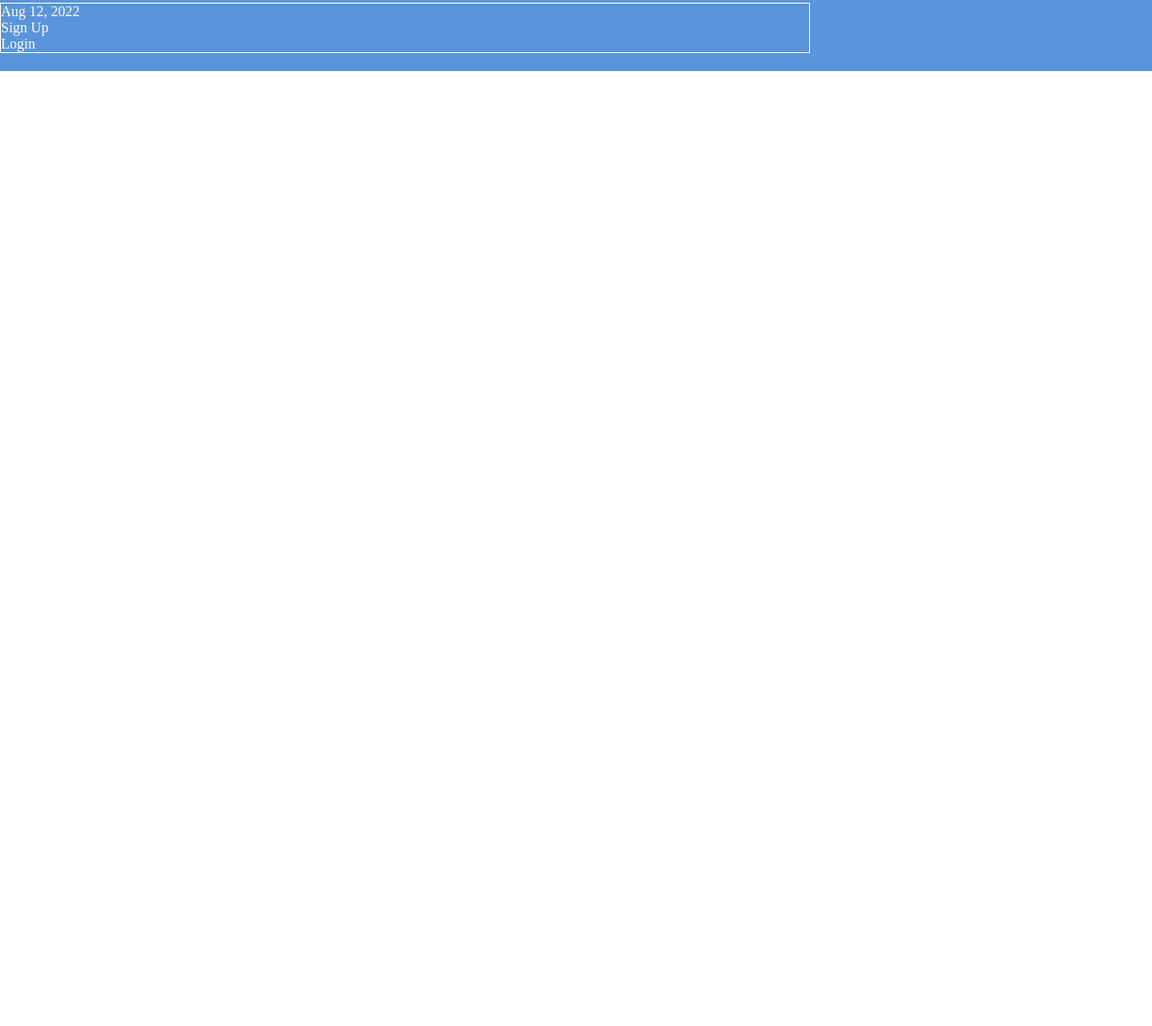
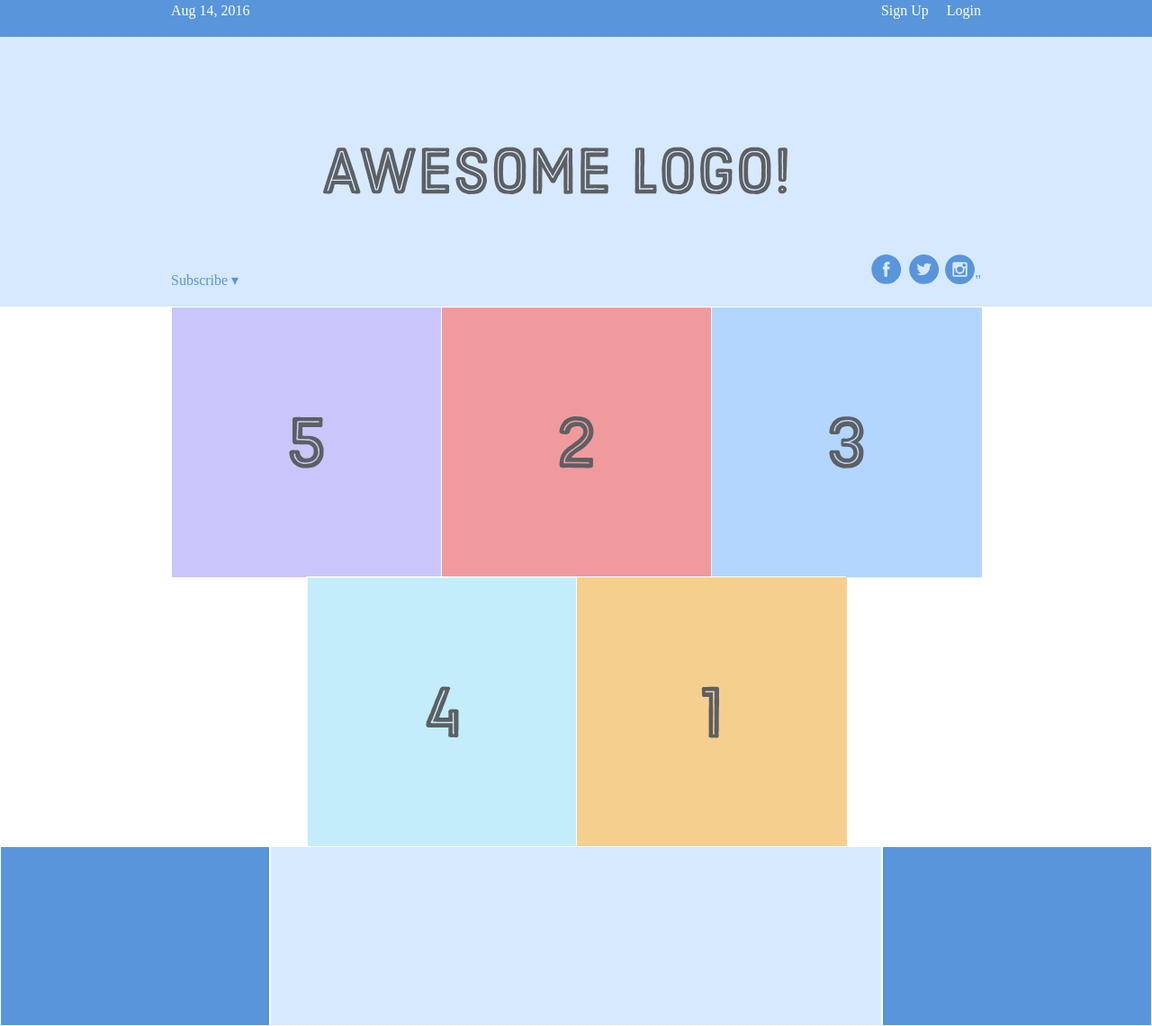
Before and after one commit to Bluejay11/flex-wepage-tutorial-, a plain HTML site: page index.html in a window 1280 px wide. Shown: the part 17-1158 px from the top of the page at 90% size. Before the commit the page ends 800 px from the top, so only its background shows below. Drawn offline with Linux system fonts and the light colour scheme.

Commit message:
complete tutorial

```diff
--- a/index.html
+++ b/index.html
@@ -8,10 +8,43 @@
     <body>
         <div class='menu-container'>
             <div class='menu'>
-              <div class='date'>Aug 12, 2022</div>
+              <div class='date'>Aug 14, 2016</div>
               <div class='signup'>Sign Up</div>
               <div class='login'>Login</div>
             </div>
           </div>
+
+        <div class="header-container">
+            <div class="header">
+                <div class="subscribe">Subscribe &#9662;</div>
+                <div class="logo"><img src="/images/awesome-logo.svg"></div>
+                <div class="social"><img src="/images/social-icons.svg">"</div>
+            </div>
+        </div>
+        <div class='photo-grid-container'>
+            <div class='photo-grid'>
+              <div class='photo-grid-item first-item'>
+                <img src='images/one.svg'/>
+              </div>
+              <div class='photo-grid-item'>
+                <img src='images/two.svg'/>
+              </div>
+              <div class='photo-grid-item'>
+                <img src='images/three.svg'/>
+              </div>
+              <div class='photo-grid-item'>
+                <img src='images/four.svg'/>
+              </div>
+              <div class='photo-grid-item last-item'>
+                <img src='images/five.svg'/>
+              </div>
+            </div>
+          </div>
+          <div class='footer'>
+            <div class='footer-item footer-one'></div>
+            <div class='footer-item footer-two'></div>
+            <div class='footer-item footer-three'></div>
+          </div>
+
     </body>
 </html>
--- a/styles.css
+++ b/styles.css
@@ -8,9 +8,92 @@
     color: #fff;
     background-color: #5995DA;  /* Blue */
     padding: 20px 0;
+    display: flex;
+    justify-content: center;
   }
 
   .menu {
-    border: 1px solid #fff;  /* For debugging */
     width: 900px;
+    display: flex;
+    justify-content: space-between;
   }
+
+  .links {
+    display: flex;
+    justify-content: flex-end;
+  }
+
+  .login {
+    margin-left: 20px;
+    display: flex;
+  }
+
+  .header-container {
+    color: #5995DA;
+    background-color: #D6E9FE;
+    display: flex;
+    justify-content: center;
+  }
+
+  .header {
+    width: 900px;
+    height: 300px;
+    display: flex;
+    justify-content: space-between;
+    align-items: center;
+  }
+
+  .photo-grid-container {
+    display: flex;
+    justify-content: center;
+  }
+
+  .photo-grid {
+    width: 900px;
+    display: flex;
+    justify-content: center;
+    flex-wrap: wrap;
+    flex-direction: row;
+    align-items: center;
+  }
+
+  .first-item {
+    order: 1;
+  }
+
+  .last-item {
+    order: -1;
+  }
+
+  .photo-grid-item {
+    border: 1px solid #fff;
+    width: 300px;
+    height: 300px;
+  }
+
+  .social, .subscribe {
+  align-self: flex-end;
+  margin-bottom: 20px;
+}
+
+.footer {
+    display: flex;
+    justify-content: space-between;
+  }
+
+  .footer-item {
+    border: 1px solid #fff;
+    background-color: #D6E9FE;
+    height: 200px;
+    flex: 1;
+  }
+
+  .footer-one, .footer-three {
+    background-color: #5995DA;
+    flex: initial;
+    width: 300px;
+  }
+
+  .signup {
+    margin-left: auto;
+  }
```
